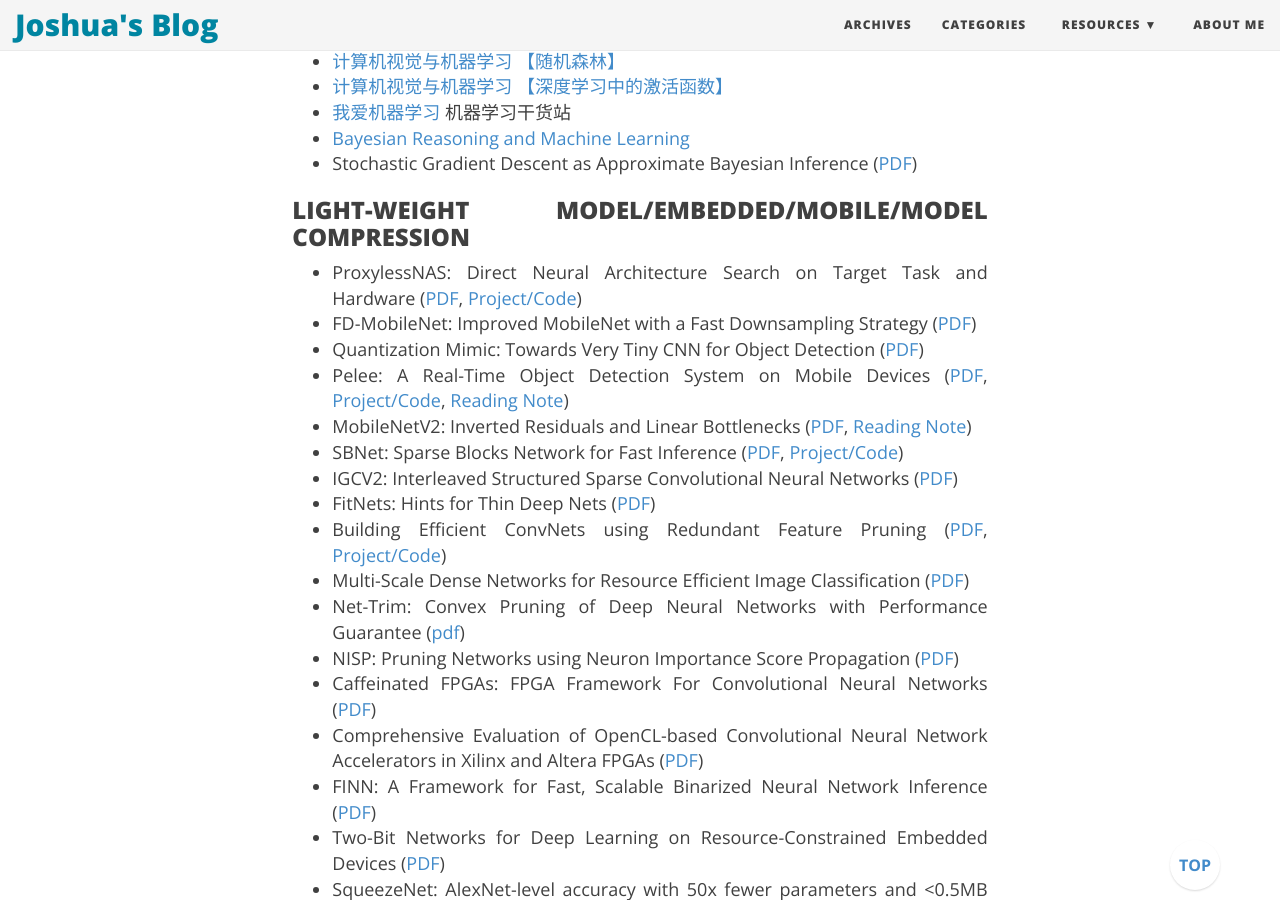
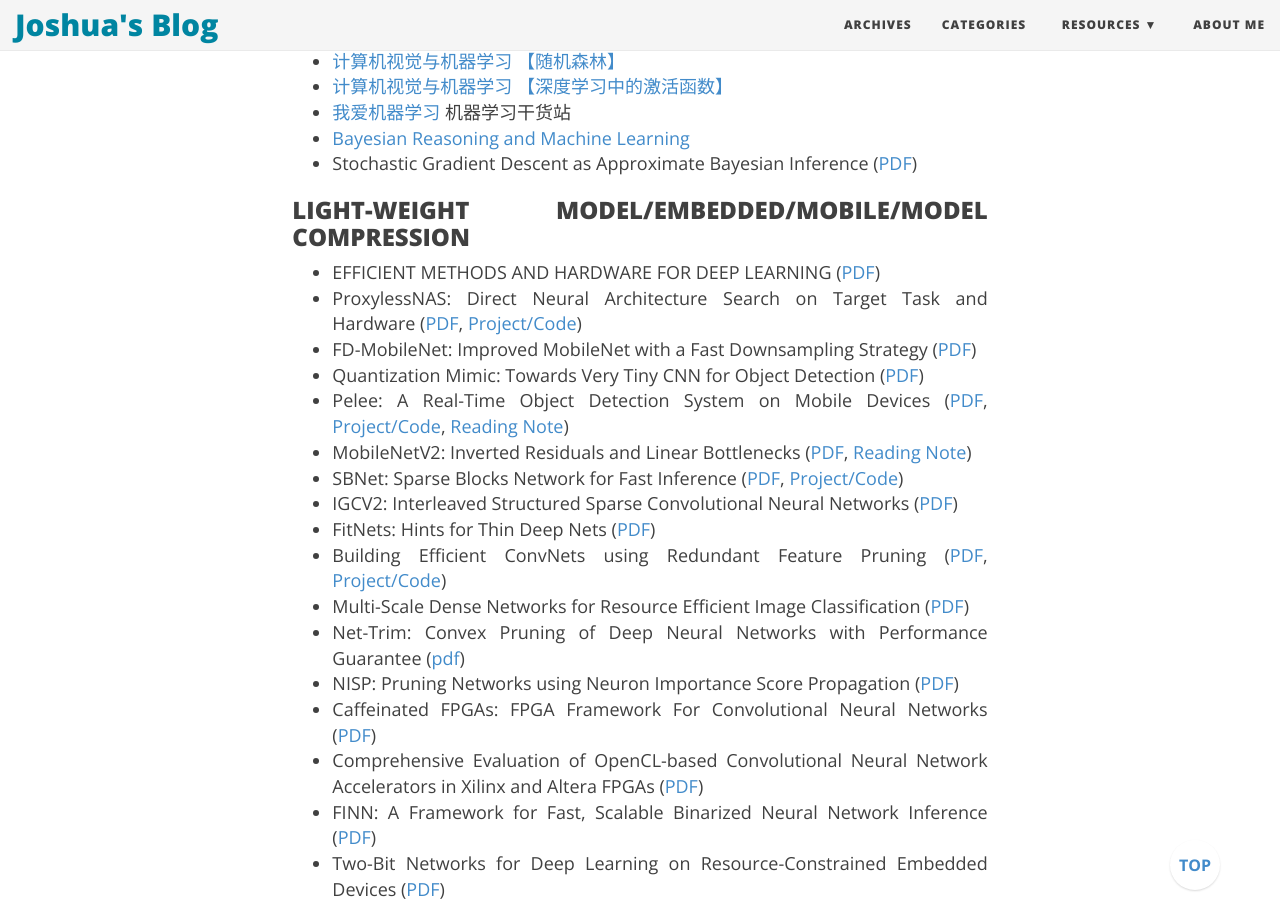
Before and after one commit to joshua19881228/joshua19881228.github.io, a Jekyll site: the page built from _posts/Computer_Vision/2016-08-25-my-jumble-of-computer-vision.md, in a window 1280 px wide and 900 px high, scrolled down 23845 px. Built offline with Jekyll 4.4.1, drawn with Linux system fonts in a browser that asks for light colours; nearby versions of some CDN libraries; formulas are drawn with MathJax 3; comment, search, counter and statistics services are not loaded.

Commit message:
update post

```diff
--- a/_posts/Computer_Vision/2016-08-25-my-jumble-of-computer-vision.md
+++ b/_posts/Computer_Vision/2016-08-25-my-jumble-of-computer-vision.md
@@ -616,6 +616,7 @@ I am going to maintain this page to record a few things about computer vision th
 
 ### LIGHT-WEIGHT MODEL/EMBEDDED/MOBILE/MODEL COMPRESSION ###
 
+* EFFICIENT METHODS AND HARDWARE FOR DEEP LEARNING ([PDF](https://stacks.stanford.edu/file/druid:qf934gh3708/EFFICIENT%20METHODS%20AND%20HARDWARE%20FOR%20DEEP%20LEARNING-augmented.pdf))
 * ProxylessNAS: Direct Neural Architecture Search on Target Task and Hardware ([PDF](https://arxiv.org/abs/1812.00332), [Project/Code](https://github.com/MIT-HAN-LAB/ProxylessNAS))
 * FD-MobileNet: Improved MobileNet with a Fast Downsampling Strategy ([PDF](https://arxiv.org/abs/1802.03750))
 * Quantization Mimic: Towards Very Tiny CNN for Object Detection ([PDF](https://arxiv.org/abs/1805.02152))
```
